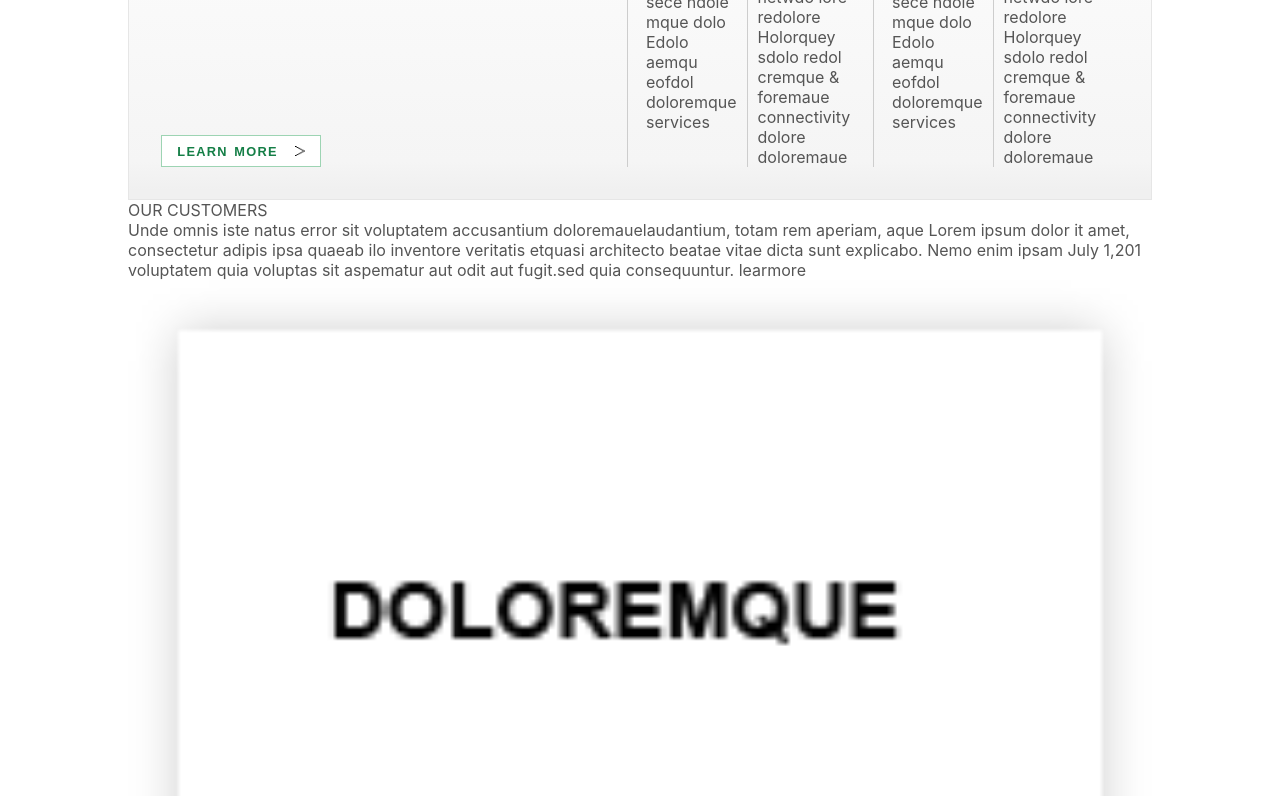
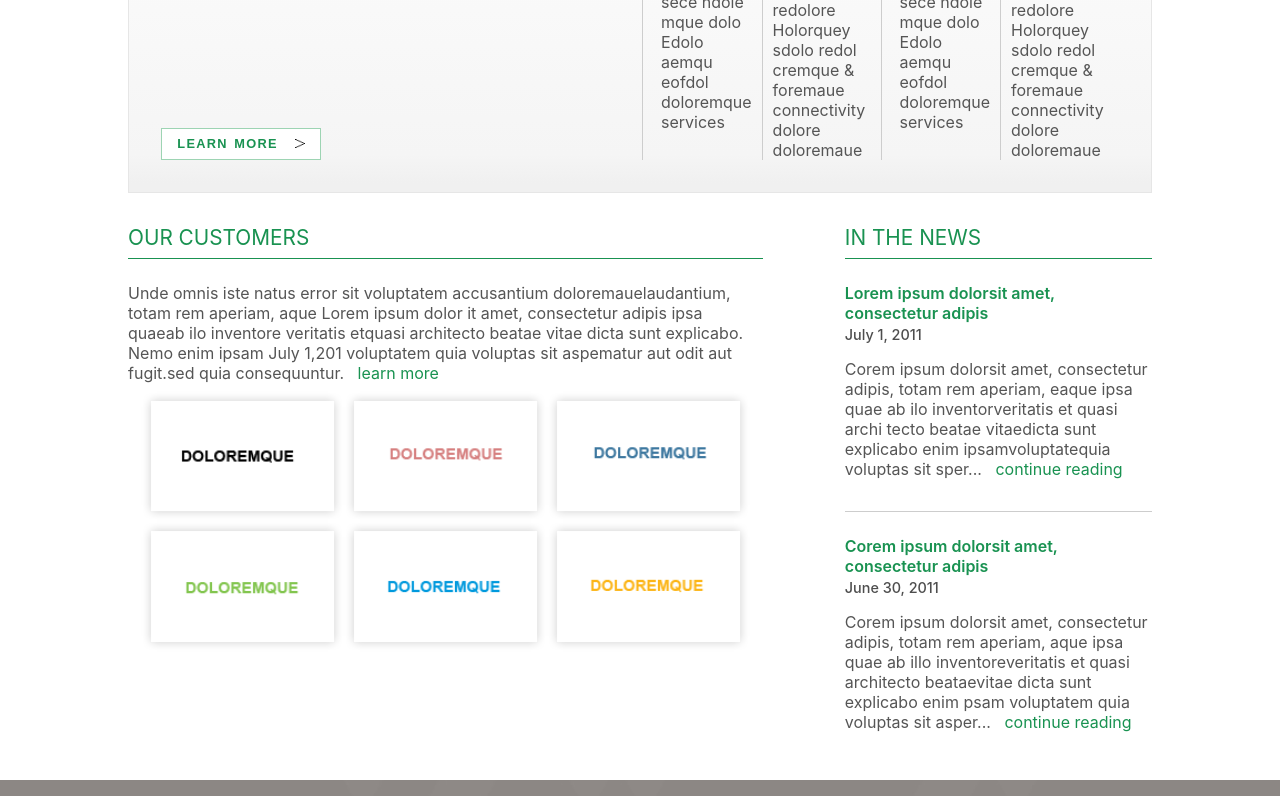
Before and after one commit to Ani4/jtg_project_react_app, a React (Create React App) app: page / in a window 1280 px wide. Shown: the part 1180-1976 px from the top of the page. Built offline with nearby package versions, Linux system fonts and the light colour scheme.

Commit message:
over with Customer & News Section

```diff
--- a/src/App.css
+++ b/src/App.css
@@ -53,7 +53,7 @@ a:hover {
       .header .nav-list-item {
         text-transform: uppercase; }
     .header .nav-toggle > i {
-      color: #147e46;
+      color: #199251;
       font-size: 1.5rem;
       display: none; }
   @media (max-width: 920px) {
@@ -142,23 +142,34 @@ footer {
         text-align: center; } }
 
 .main {
-  background: url(/assets/images/main_bg.jpg) no-repeat top;
-  background-position: right top;
+  background: url(/assets/images/main_bg.jpg) no-repeat;
+  background-size: contain;
   height: 100%; }
   .main img {
     width: 100%;
     height: auto; }
+  .main .heading {
+    font-size: 130%;
+    color: #199251;
+    padding-bottom: 0.5rem;
+    border-bottom: 0.1rem solid #199251; }
+  .main .green-bold {
+    color: #199251;
+    font-weight: 600; }
+  .main .mt {
+    margin-top: 1.5rem; }
+  .main .green-word {
+    color: #199251; }
   .main button {
     font-size: .8rem;
     display: flex;
     justify-content: space-between;
     padding: 0 1.2vw 0 1.2vw;
     align-items: center;
-    color: #147e46;
+    color: #199251;
     background-color: white;
     outline: none;
     border: 0.6px solid #9dd4b3;
-    cursor: pointer;
     font-weight: 700;
     word-spacing: .1rem;
     letter-spacing: .1em; }
@@ -185,7 +196,7 @@ footer {
       font-size: 1.5vw;
       font-weight: 300; }
       .main .slider-content-header {
-        color: #147e46;
+        color: #199251;
         font-size: 2vw; }
     .main .slider button {
       width: 20%;
@@ -215,11 +226,6 @@ footer {
     filter: progid:DXImageTransform.Microsoft.gradient(startColorstr="#ffffff",endColorstr="#f0f0f0",GradientType=1); }
     .main .lifestyle .wrapper {
       padding: 1rem 2rem; }
-      .main .lifestyle .wrapper .heading {
-        font-size: 130%;
-        color: #147e46;
-        padding-bottom: 0.5rem;
-        border-bottom: 0.1rem solid #147e46; }
       .main .lifestyle .wrapper-inner {
         display: flex;
         justify-content: space-between;
@@ -227,7 +233,7 @@ footer {
         .main .lifestyle .wrapper-inner-left {
           display: flex;
           flex-direction: column;
-          max-width: 450px;
+          max-width: 550px;
           font-size: 1rem;
           justify-content: space-between; }
           .main .lifestyle .wrapper-inner-left button {
@@ -257,7 +263,7 @@ footer {
                 .main .lifestyle .wrapper-inner-right-block-main-inner:nth-child(2) {
                   border-left: 1px solid #cdcdcd; }
                 .main .lifestyle .wrapper-inner-right-block-main-inner-title {
-                  color: #147e46; }
+                  color: #199251; }
     @media screen and (max-width: 920px) {
       .main .lifestyle .wrapper-inner {
         flex-direction: column; }
@@ -270,7 +276,7 @@ footer {
             border-left: 0px; }
           .main .lifestyle .wrapper-inner-right-block-header {
             padding: 0 0 .3rem 1rem; } }
-    @media screen and (max-width: 920px) and (max-width: 600px) {
+    @media screen and (max-width: 920px) and (max-width: 620px) {
       .main .lifestyle .wrapper-inner-right {
         flex-direction: column; }
         .main .lifestyle .wrapper-inner-right-block {
@@ -281,3 +287,53 @@ footer {
             padding: 0; }
             .main .lifestyle .wrapper-inner-right-block-main-inner:nth-child(2) {
               border: none; } }
+  .main .customer-news-wrapper {
+    margin-top: 2rem;
+    display: flex;
+    justify-content: space-around;
+    align-items: center;
+    flex-direction: row;
+    align-items: flex-start;
+    width: 100%;
+    justify-content: space-between; }
+    .main .customer-news-wrapper .customer {
+      width: 62%; }
+      .main .customer-news-wrapper .customer-card {
+        margin-top: .5rem;
+        display: flex;
+        flex-wrap: wrap;
+        justify-content: center;
+        padding-bottom: 1rem; }
+        .main .customer-news-wrapper .customer-card img {
+          width: 32%; }
+        @media screen and (max-width: 920px) {
+          .main .customer-news-wrapper .customer-card img {
+            width: auto; } }
+        @media screen and (max-width: 620px) {
+          .main .customer-news-wrapper .customer-card img {
+            width: 7rem; } }
+      @media screen and (max-width: 620px) {
+        .main .customer-news-wrapper .customer {
+          width: auto; } }
+    .main .customer-news-wrapper .news {
+      width: 30%;
+      padding-bottom: 1rem; }
+      .main .customer-news-wrapper .news-articles {
+        padding-bottom: 2rem; }
+        .main .customer-news-wrapper .news-articles:nth-child(2) {
+          border-bottom: 1px solid #cdcdcd; }
+        .main .customer-news-wrapper .news-articles-date {
+          padding-top: 3px;
+          color: #4e4e4e;
+          padding-bottom: 1rem;
+          font-weight: 500;
+          font-size: 90%; }
+      @media screen and (max-width: 620px) {
+        .main .customer-news-wrapper .news {
+          width: auto; } }
+    @media screen and (max-width: 620px) {
+      .main .customer-news-wrapper {
+        flex-direction: column; } }
+    @media screen and (max-width: 400px) {
+      .main .customer-news-wrapper {
+        margin: 0 .8rem; } }
--- a/src/components/CustomerNewsComponent.js
+++ b/src/components/CustomerNewsComponent.js
@@ -6,17 +6,17 @@ function DisplayCard(props) {
 function Customer() {
   return (
     <div className="customer">
-      <p className="customer-heading">OUR CUSTOMERS</p>
-      <div className="customer-detail">
+      <p className="heading">OUR CUSTOMERS</p>
+      <div className="customer-detail mt">
         Unde omnis iste natus error sit voluptatem accusantium
         doloremauelaudantium, totam rem aperiam, aque Lorem ipsum dolor it amet,
         consectetur adipis ipsa quaeab ilo inventore veritatis etquasi
         architecto beatae vitae dicta sunt explicabo. Nemo enim ipsam July 1,201
         voluptatem quia voluptas sit aspematur aut odit aut fugit.sed quia
-        consequuntur. learmore
+        consequuntur.&nbsp; <span className="green-word">&nbsp;learn more</span>
       </div>
+      <div className="customer-card">
         <DisplayCard
-        className="customer-card"
           imgs={[
             "custmr_logo01.png",
             "custmr_logo02.png",
@@ -27,35 +27,37 @@ function Customer() {
           ]}
         />
       </div>
+    </div>
   );
 }
 
 function News() {
   return (
     <div className="news">
-      <div className="news-heading">IN THE NEWS</div>
-      <div className="news-articles">
-        <p className="news-articles-title">
+      <div className="heading">IN THE NEWS</div>
+      <div className="news-articles mt">
+        <p className="news-articles-title green-bold">
           Lorem ipsum dolorsit amet, consectetur adipis
         </p>
-        <p className="news-article-date">July 1, 2011</p>
-        <p className="news-article-detail">
-          Gusantiumdoloremauelaudantium, totam rem aperiam, eaque ipsa quae ab
-          ilo inventorveritatis et quasi archi tecto beatae vitaedicta sunt
-          explicabo enim ipsamvoluptatequia voluptas sit sper. continue reading
+        <p className="news-articles-date">July 1, 2011</p>
+        <p className="news-articles-detail">
+          Corem ipsum dolorsit amet, consectetur adipis, totam rem aperiam,
+          eaque ipsa quae ab ilo inventorveritatis et quasi archi tecto beatae
+          vitaedicta sunt explicabo enim ipsamvoluptatequia voluptas sit sper...{" "}
+          <span className="green-word">&nbsp; continue reading</span>
         </p>
       </div>
 
-      <div className="news-articles">
-        <p className="news-articles-title">
+      <div className="news-articles mt">
+        <p className="news-articles-title green-bold">
           Corem ipsum dolorsit amet, consectetur adipis
         </p>
-        <p className="news-article-date">June 30, 2011</p>
-        <p className="news-article-detail">
-          Gusantiumdoloremauelaudantium, totam rem aperiam, aque ipsa quae ab
-          illo inventoreveritatis et quasi architecto beataevitae dicta sunt
-          explicabo enim psam voluptatem quia voluptas sit asper... continue
-          reading
+        <p className="news-articles-date">June 30, 2011</p>
+        <p className="news-articles-detail">
+          Corem ipsum dolorsit amet, consectetur adipis, totam rem aperiam, aque
+          ipsa quae ab illo inventoreveritatis et quasi architecto beataevitae
+          dicta sunt explicabo enim psam voluptatem quia voluptas sit asper...{" "}
+          <span className="green-word">&nbsp; continue reading</span>
         </p>
       </div>
     </div>
--- /dev/null
+++ b/src/styles/sassComponents/_customernews.scss
@@ -0,0 +1,82 @@
+.customer-news-wrapper {
+    margin-top: 2rem;
+    @include center-flex;
+    align-items: flex-start;
+    width: 100%;
+    justify-content: space-between;
+
+
+
+    //-------------CUSTOMER COMPONENT---------------------------------------------------
+    .customer {
+
+        width: 62%;
+
+        &-card {
+            margin-top: .5rem;
+            display: flex;
+            flex-wrap: wrap;
+            justify-content: center;
+            padding-bottom: 1rem;
+
+
+            img {
+                width: 32%;
+            }
+
+            @media screen and (max-width:$medium) {
+                img {
+                    width: auto;
+                }
+            }
+
+            @media screen and (max-width:$sm-to-md) {
+                img {
+                    width: 7rem;
+                }
+            }
+        }
+
+        //-------------@media querys---------------------------------------------------
+        @media screen and (max-width:$sm-to-md) {
+            width: auto;
+        }
+    }
+
+    //-------------NEWS COMPONENT---------------------------------------------------
+    .news {
+        width: 30%;
+        padding-bottom: 1rem;
+
+        &-articles {
+            padding-bottom: 2rem;
+
+            &:nth-child(2) {
+                border-bottom: $border-light-gray;
+
+            }
+
+            &-date {
+                padding-top: 3px;
+                color: rgb(78, 78, 78);
+                padding-bottom: 1rem;
+                font-weight: 500;
+                font-size: 90%;
+            }
+        }
+
+        //-------------@media querys---------------------------------------------------
+        @media screen and (max-width:$sm-to-md) {
+            width: auto;
+        }
+    }
+
+    //-------------@media querys---------------------------------------------------
+    @media screen and (max-width:$sm-to-md) {
+        flex-direction: column;
+    }
+
+    @media screen and (max-width:$sm) {
+        margin: 0 .8rem;
+    }
+}
--- a/src/styles/sassComponents/_main.scss
+++ b/src/styles/sassComponents/_main.scss
@@ -1,12 +1,34 @@
 .main {
-  background: url(/assets/images/main_bg.jpg) no-repeat top;
-  background-position: right top;
-  // background-size: cover;
+  background: url(/assets/images/main_bg.jpg) no-repeat;
+
+
+  background-size: contain;
   height: 100%;
 
   img {
     width: 100%;
     height: auto;
+  }
+
+  .heading {
+    font-size: 130%;
+    color: $primary;
+    padding-bottom: 0.5rem;
+    border-bottom: 0.1rem solid $primary;
+  }
+
+  .green-bold {
+    color: $primary;
+    font-weight: 600;
+  }
+
+  .mt {
+    margin-top: 1.5rem;
+  }
+
+  .green-word {
+    color: $primary;
+
   }
 
   button {
@@ -15,12 +37,10 @@
     justify-content: space-between;
     padding: 0 1.2vw 0 1.2vw;
     align-items: center;
-
     color: $primary;
     background-color: white;
     outline: none;
     border: 0.6px solid darken($light, 20%);
-    cursor: pointer;
     font-weight: 700;
     word-spacing: .1rem;
     letter-spacing: .1em;
@@ -39,5 +59,6 @@
 
   @import "./slider";
   @import "./lifestyle";
+  @import "./customernews";
 
 }
```
Also changed, not shown: src/styles/sassComponents/_lifestyle.scss (+7 -12 lines), src/styles/variables/_variables.scss (+6 -3 lines). Lines whose indentation alone changed are shown as unchanged.
